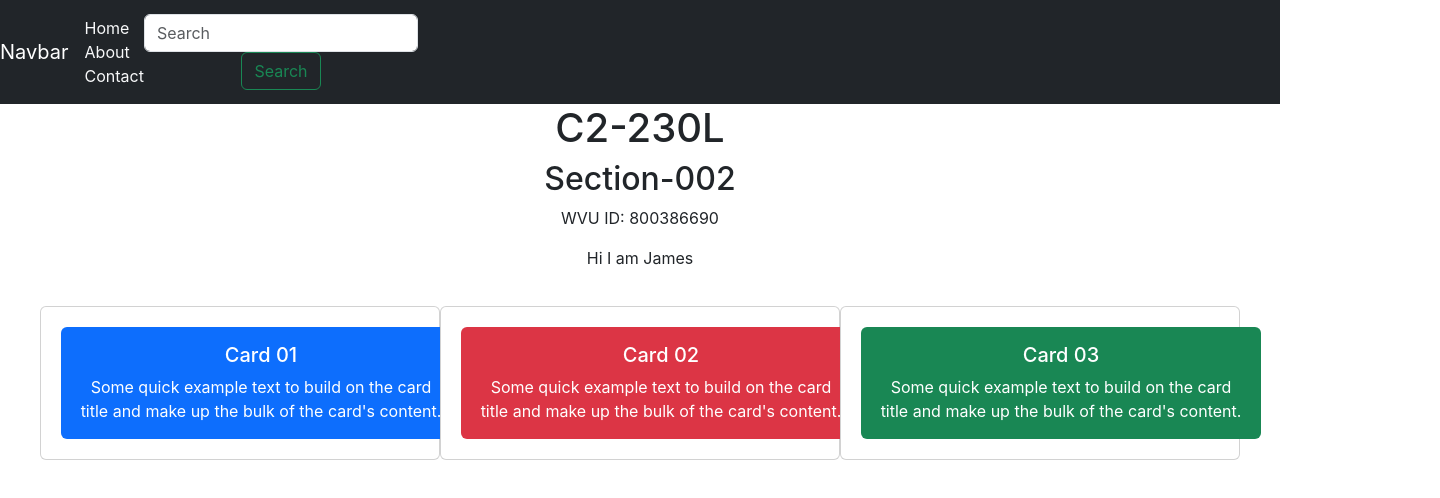
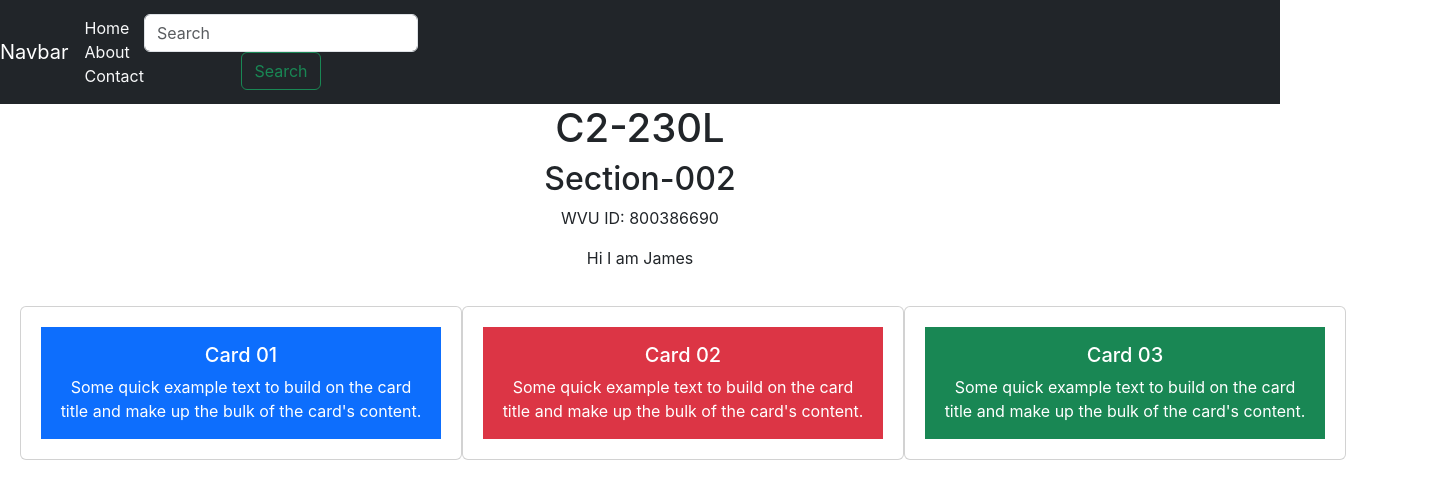
Before and after one commit to Jimbabwe10/Lab, a React (Create React App) app: page / in a window 1280 px wide. Shown: the top 498 px of the page, 1440 px wide, since content can reach past the window. Built offline with nearby package versions, Linux system fonts and the light colour scheme; the HTML template or start-up script is replaced by a standard one.

Commit message:
Update Card.js

```diff
--- a/src/Card.js
+++ b/src/Card.js
@@ -4,9 +4,9 @@ import { Card } from 'react-bootstrap';
 const CustomCards = () => {
     return (
         <div>
-            <div style={{ width: 1200, display: 'inline-flex', margin:20}}>
+            <div style={{ width: 1400, display: 'inline-flex', margin:20}}>
             <Card>
-                    <div class="bg-primary text-white rounded" style={{ width: 400, display: 'inline-flex', margin: 20 }}>
+                <div class="bg-primary text-white" style={{ width: 400, display: 'inline-flex', margin: 20 }}>
                 <Card.Body>
                     <Card.Title>Card 01</Card.Title>
                     <Card.Text>
@@ -16,7 +16,7 @@ const CustomCards = () => {
                 </div>
             </Card>
             <Card>
-                    <div class="bg-danger text-white rounded" style={{ width: 400, display: 'inline-flex', margin: 20 }}>
+                <div class="bg-danger text-white" style={{ width: 400, display: 'inline-flex', margin: 20 }}>
                 <Card.Body>
                     <Card.Title>Card 02</Card.Title>
                     <Card.Text>
@@ -26,7 +26,7 @@ const CustomCards = () => {
                 </div>
             </Card>
             <Card>
-                    <div class="bg-success text-white rounded" style={{ width: 400, display: 'inline-flex', margin: 20 }}>
+                <div class="bg-success text-white" style={{ width: 400, display: 'inline-flex', margin: 20 }}>
                 <Card.Body>
                     <Card.Title>Card 03</Card.Title>
                     <Card.Text>
@@ -35,7 +35,7 @@ const CustomCards = () => {
                 </Card.Body>
                 </div>
             </Card>
-        </div>
+            </div>
         </div>
     );
 };
```
